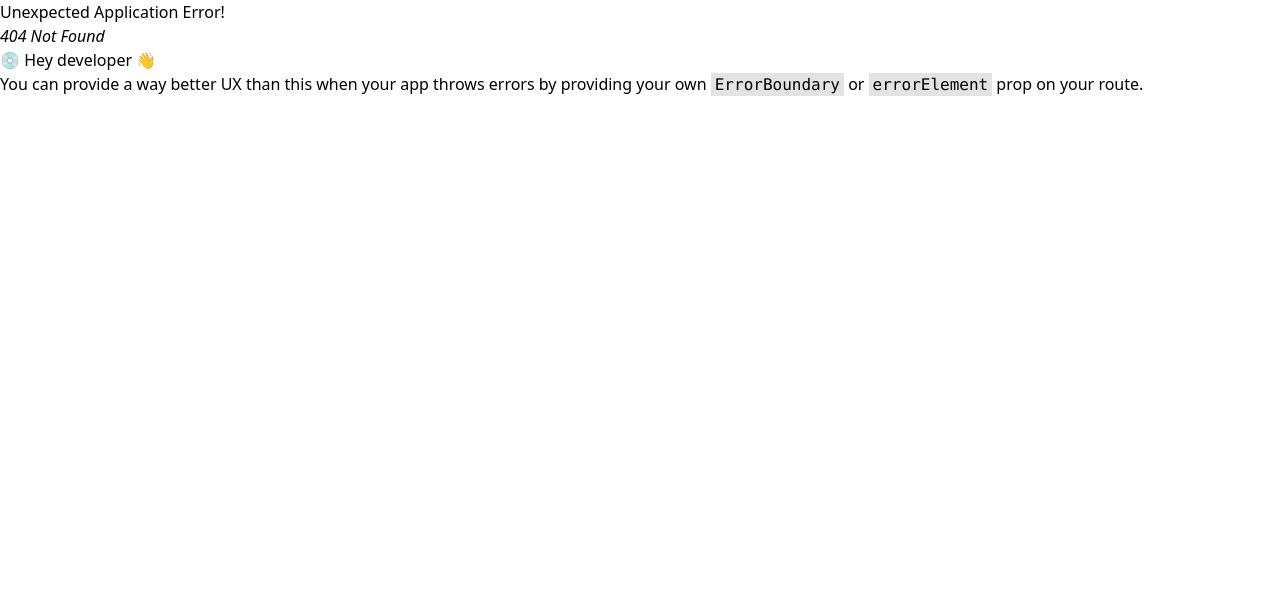
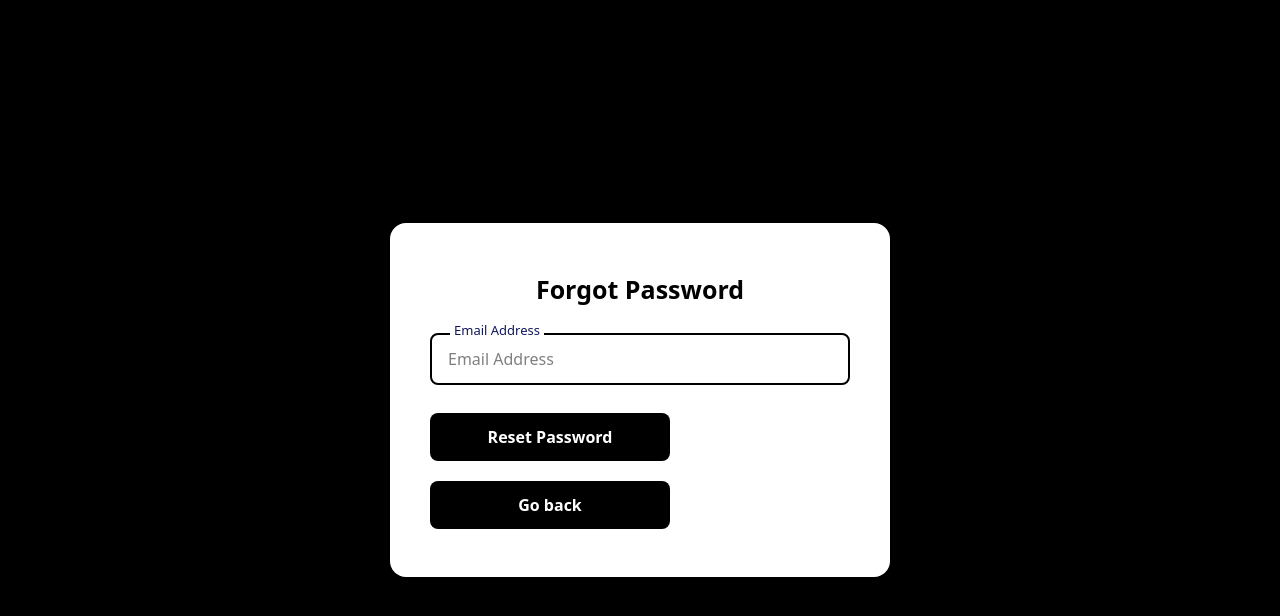
Before and after one commit to SKBWEBDEV/chatapplication, a React (Vite) app: page /forgote in a window 1280 px wide. Before the commit this address had no page. Shown: the top 616 px of the page. Built offline with nearby package versions, Linux system fonts and the light colour scheme; a web font is replaced by a local one.

Commit message:
forgot add

```diff
--- a/package.json
+++ b/package.json
@@ -15,6 +15,7 @@
     "react": "^19.1.1",
     "react-dom": "^19.1.1",
     "react-icons": "^5.5.0",
+    "react-loader-spinner": "^7.0.3",
     "react-router-dom": "^7.9.4",
     "react-toastify": "^11.0.5",
     "tailwindcss": "^4.1.14"
--- a/src/App.jsx
+++ b/src/App.jsx
@@ -4,6 +4,7 @@ import { RouterProvider } from "react-router/dom";
 import Ragister from "./components/Chatapplication/Ragister";
 import Login from "./components/Chatapplication/Login";
 import firebaseConfig from "./components/firebase/firebaseconfig";
+import Forgote from "./components/Chatapplication/Forgote";
 
 function App() {
 const router = createBrowserRouter([
@@ -14,6 +15,10 @@ const router = createBrowserRouter([
    {
     path: "/login",
     element: <Login/>,
+  },
+  {
+    path: "/forgote",
+    element: <Forgote/>,
   },
 
 ]);
--- /dev/null
+++ b/src/components/Chatapplication/Forgote.jsx
@@ -0,0 +1,73 @@
+import { getAuth, sendPasswordResetEmail } from "firebase/auth";
+import { useState } from "react";
+import { Link } from "react-router";
+
+const Forgote = () => {
+
+const auth = getAuth();
+
+  const [email, setEmail] = useState("");
+  const [emailError, setEmailError] = useState("");
+
+  const handleemail = (event) => {
+    setEmail(event.target.value);
+    setEmailError("");
+  };
+
+  const handleForgote = ()=> {
+    if (!email) {
+      setEmailError("currect email requerd")
+    }else{
+      if (!/^(([^<>()[\]\.,;:\s@\"]+(\.[^<>()[\]\.,;:\s@\"]+)*)|(\".+\"))@(([^<>()[\]\.,;:\s@\"]+\.)+[^<>()[\]\.,;:\s@\"]{2,})$/.test(email)) {
+        setEmailError("give your right email")
+      }
+    }
+    if (email && /^(([^<>()[\]\.,;:\s@\"]+(\.[^<>()[\]\.,;:\s@\"]+)*)|(\".+\"))@(([^<>()[\]\.,;:\s@\"]+\.)+[^<>()[\]\.,;:\s@\"]{2,})$/.test(email)) {
+      sendPasswordResetEmail(auth, email)
+  .then((user) => {
+    console.log(user);
+
+  })
+  .catch((error) => {
+    const errorCode = error.code;
+    const errorMessage = error.message;
+    // ..
+  });
+    }
+  }
+
+  return (
+    <div className="bg-black h-screen w-full flex items-center justify-center">
+      <div className="bg-white relative md:w-[500px] rounded-2xl px-10 py-12 shadow-lg">
+        <h1 className="font-bold text-[25px] text-center mb-6">Forgot Password</h1>
+
+        <div className="relative mb-6">
+          <input
+            type="email"
+             value={email}
+            onChange={handleemail}
+            placeholder="Email Address"
+            className="border-2 outline-0 w-full py-3 px-4 rounded-lg"
+          />
+          <p className="text-[13px] text-[#11175D] absolute -top-3 left-5 bg-white px-1">
+            Email Address
+          </p>
+          <p className="mt-7 w-[250px]  text-center rounded-3xl text-red-500 font-bold">
+          {emailError}
+        </p>
+        </div>
+
+        <button
+        onClick={handleForgote}
+        className="bg-black cursor-pointer text-white w-60 py-3 rounded-lg font-semibold hover:bg-gray-800 transition">
+          Reset Password
+        </button>
+        <button className="bg-black cursor-pointer text-white w-60 py-3 mt-5 rounded-lg font-semibold hover:bg-gray-800 transition">
+         <Link to="/login">Go back</Link>
+        </button>
+      </div>
+    </div>
+  )
+}
+
+export default Forgote
--- a/src/components/Chatapplication/Login.jsx
+++ b/src/components/Chatapplication/Login.jsx
@@ -4,8 +4,11 @@ import { Link } from "react-router-dom"
 import { FaEyeSlash } from "react-icons/fa";
 import { FaEye } from "react-icons/fa";
 import { useState } from "react";
+import { getAuth, signInWithEmailAndPassword,GoogleAuthProvider , signInWithPopup } from "firebase/auth";
+import { toast, ToastContainer } from "react-toastify";
 const Login = () => {
-
+const provider = new GoogleAuthProvider();
+const auth = getAuth();
  const [show,setShow] = useState (false)
 
 const [email,setEmail] = useState ("")
@@ -45,17 +48,56 @@ const [errorEmail,setErrorEmail] = useState ("")
       setPasswordError("at least one lowercase,one uppercase letter,one digit,one special characte,at least 8 characters ")
     }
   }
+   if (email && password && /^(([^<>()[\]\.,;:\s@\"]+(\.[^<>()[\]\.,;:\s@\"]+)*)|(\".+\"))@(([^<>()[\]\.,;:\s@\"]+\.)+[^<>()[\]\.,;:\s@\"]{2,})$/.test(email)) {
+    signInWithEmailAndPassword(auth, email, password)
+  .then((user) => {
+
+    toast.success("login succes fully done")
+  })
+  .catch((error) => {
+    const errorCode = error.code;
+    if (errorCode.includes("auth/invalid-credential")) {
+      toast.error("please provide right email & password")
+    }
+  });
+  }
+ }
+
+ const signupGoogle = ()=> {
+signInWithPopup(auth, provider)
+  .then((user) => {
+   console.log(user);
+   toast.success("login with google successfully done")
+  }).catch((error) => {
+    // Handle Errors here.
+    const errorCode = error.code;
+    console.log(errorCode);
+
+  });
  }
 
   return (
     <div className="">
+      <ToastContainer
+        position="top-center"
+        autoClose={3000}
+        hideProgressBar={false}
+        newestOnTop={false}
+        closeOnClick={false}
+        rtl={false}
+        pauseOnFocusLoss
+        draggable
+        pauseOnHover
+        theme="colored"
+        // transition={Bounce}
+      />
       <div className="md:flex items-center">
         <div className="md:w-[50%]  flex md:justify-end justify-center">
           <div className="md:mr-[180px]">
             <h1 className="font-bold text-[28px] md:text-[34px] text-[#11175D] font-secondary">Login to your account!</h1>
 
           <div className="flex rounded-[8px] gap-[10px] items-center mt-[29px] border-[#03014C]/20 border-2 w-[220px] md:py-[22px] px-5 md:px-[35px] py-5">
-            <img src={Google} alt="" />
+            <img onClick={signupGoogle} className="cursor-pointer" src={Google} alt="" />
             <p className="text-[13px] font-semibold font-primary text-[#03014C]">Login with Google</p>
           </div>
 
@@ -90,12 +132,11 @@ const [errorEmail,setErrorEmail] = useState ("")
           <div>
             <p className="mt-5 bg-gray-600 text-white font-bold text-center md:w-[368px] w-80 rounded-[8px]">{passwordError}</p>
           </div>
-
-
            <div className="mt-[40px] ">
             <button
             onClick={signUp}
-            className="text-[20px] w-60 md:w-[368px] bg-[#1E1E1E] rounded-full text-white py-[20px]  font-semibold font-secondary">Login to Continue</button>
+            className="text-[20px] cursor-pointer w-60 md:w-[368px] bg-[#1E1E1E] rounded-full text-white py-[20px]  font-semibold font-secondary">Login to Continue</button>
+            <p className="text-[20px] mt-7 text-center text-amber-600 cursor-pointer"><Link to="/forgote">Forgote Passwored</Link></p>
             <p className="mt-[30px] text-[#03014C] md:ml-22 text-[16px] md:text-[13px] font-primary font-normal">
               Don’t have an account ?
               <Link to="/"><span className="text-[#EA6C00]">Sign up</span></Link>
--- a/src/components/Chatapplication/Ragister.jsx
+++ b/src/components/Chatapplication/Ragister.jsx
@@ -3,11 +3,13 @@ import Reg from "../../assets/reg.png";
 import { Link, useNavigate } from "react-router-dom";
 import { FaEyeSlash } from "react-icons/fa";
 import { FaEye } from "react-icons/fa";
-import { getAuth, createUserWithEmailAndPassword } from "firebase/auth";
+import { getAuth, createUserWithEmailAndPassword, sendEmailVerification } from "firebase/auth";
 import { ToastContainer, toast } from "react-toastify";
-
+import { DNA } from 'react-loader-spinner'
 
 const Ragister = () => {
+  const [loading, setLoading] = useState(false);
+
   const navigate = useNavigate();
   const auth = getAuth();
 
@@ -58,13 +60,21 @@ const Ragister = () => {
       }
     }
     if (email && name && password && /^[^\s@]+@[^\s@]+\.[^\s@]+$/.test(email)) {
+      setLoading(true);
+
       createUserWithEmailAndPassword(auth, email, password)
         .then((user) => {
+          sendEmailVerification(auth.currentUser)
           console.log(user, "user");
           toast.success("ragistation succesfully done");
           setTimeout(() => {
             navigate("/login");
           }, 3000);
+          setLoading(false);
+        }).finally(()=> {
+          setEmail("")
+          setName("")
+          setPassword("")
         })
         .catch((error) => {
           const errorCode = error.code;
@@ -140,10 +150,15 @@ const Ragister = () => {
             border-[#B8B8CE] rounded-[8px] border-3 text-[#11175D]"
                 type={show ? "text" : "password"}
                 onChange={passwordUpdate}
+                value={password}
                 placeholder="Password"
               />
-              <p className="text-[#585D8E] text-[13px] font-secondary font-semibold absolute top-[-8px]
-            left-[20px] bg-white w-30 text-center tracking-[2px]">Password</p>
+              <p
+                className="text-[#585D8E] text-[13px] font-secondary font-semibold absolute top-[-8px]
+            left-[20px] bg-white w-30 text-center tracking-[2px]"
+              >
+                Password
+              </p>
 
               <div className="absolute top-[40%] md:right-40 right-15">
                 {show ? (
@@ -160,12 +175,27 @@ const Ragister = () => {
             </div>
 
             <div className="mt-[40px] ">
-              <button
-                onClick={signUp}
-                className="text-[20px]  outline-0 w-50 md:w-[368px] bg-[#1E1E1E] rounded-full text-white
-            py-[20px]  font-semibold font-secondary cursor-pointer">
-                Sign up
-              </button>
+              {loading ? (
+                <div className="ml-30">
+                  <DNA
+                  visible={true}
+                  height="80"
+                  width="80"
+                  ariaLabel="dna-loading"
+                  wrapperStyle={{}}
+                  wrapperClass="dna-wrapper"
+                />
+                </div>
+              ) : (
+                <button
+                  onClick={signUp}
+                  className="text-[20px]  outline-0 w-50 md:w-[368px] bg-[#1E1E1E] rounded-full text-white
+            py-[20px]  font-semibold font-secondary cursor-pointer"
+                >
+                  Sign up
+                </button>
+              )}
+
               <p className="mt-[30px] text-[#03014C] md:ml-22 text-[16px] md:text-[13px] font-primary font-normal">
                 Already have an account ?
                 <Link to="/login">
```
Also changed, not shown: 1 other file (tests, documents, lock files or other folders).
